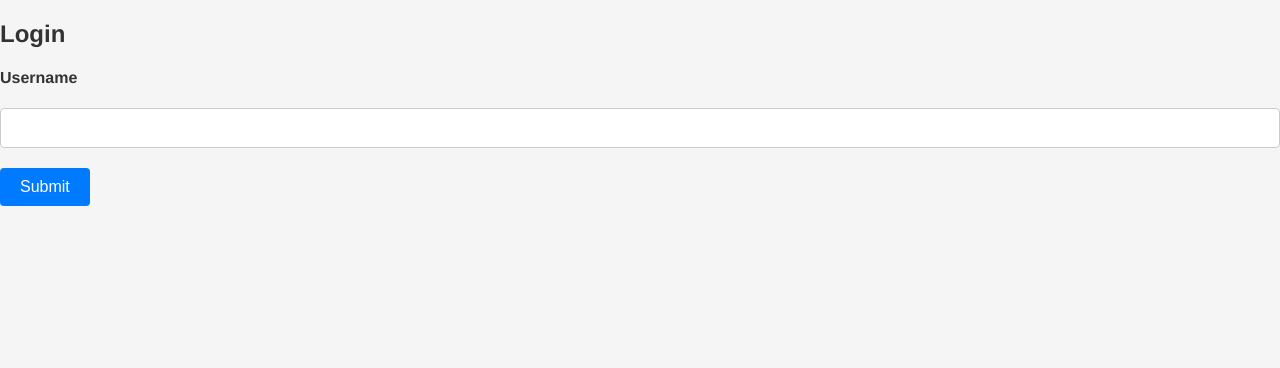
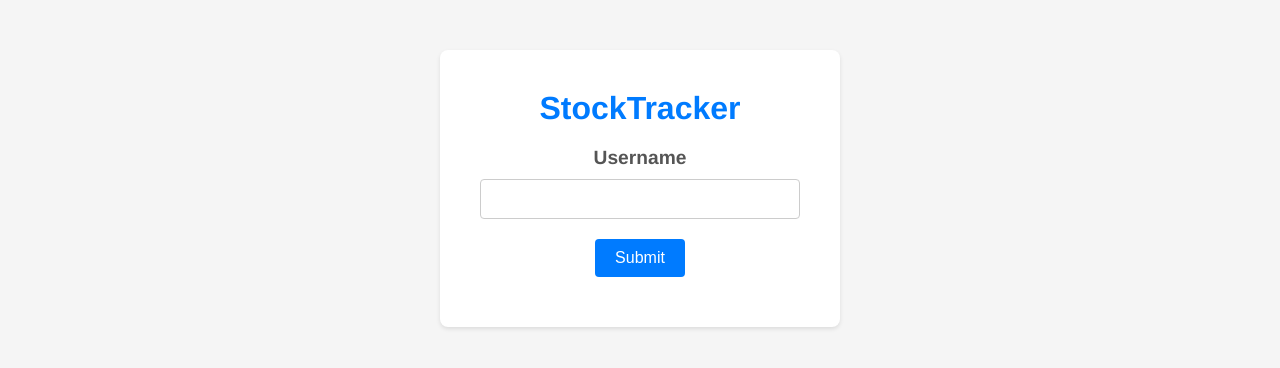
Before and after one commit to divpatel03/StockTrackerV2, a React (Vite) app in the folder my-react-app/: page /login in a window 1280 px wide. Shown: the top 368 px of the page. Built offline with nearby package versions, Linux system fonts and the light colour scheme.

Commit message:
Updated login page

```diff
--- a/my-react-app/src/About.jsx
+++ b/my-react-app/src/About.jsx
@@ -1,6 +1,6 @@
 import React from 'react';
 
-function About(){
+function About() {
     return (
         <div className="flex-container">
             <nav className="nav">
@@ -19,6 +19,7 @@ function About(){
                     </div>
                 </ul>
             </nav>
+            <div className="main-content">
                 <div className="aboutDescription">
                     <h1>StockTrack: Your Ultimate Stock Tracking Companion</h1>
                     <p>Welcome to StockTrack, the premier stock tracking application designed to empower investors of all levels.
@@ -26,29 +27,17 @@ function About(){
                         StockTrack provides the tools and insights you need to make informed investment decisions.</p>
                     <h2>Key Features:</h2>
                     <p>
-                Key Features:
-                <li>
-                    Real-Time Stock Data: Stay updated with live stock prices, charts, and market trends. Our real-time data ensures you never miss a market movement.
-                </li>
-                <li>
-                    Customizable Watchlists: Create and manage multiple watchlists to track your favorite stocks, ETFs, and indices. Personalize your watchlists with custom alerts and notifications.
-                </li>
-                <li>
-                    In-Depth Analysis: Access comprehensive financial data, including historical performance, earnings reports, and key metrics. Utilize our advanced charting tools to analyze stock trends and patterns.
-                </li>
-                <li>
-                    News & Insights: Stay ahead of the market with the latest news, expert analysis, and market insights. Our curated news feed ensures you are always informed about the factors impacting your investments.
-                </li>
-                <li>
-                    Portfolio Management: Monitor your investments and track your portfolio’s performance with ease. Get detailed reports and analytics to evaluate your investment strategies.
-                </li>
-                <li>
-                    User-Friendly Interface: Enjoy a sleek, intuitive design that makes stock tracking effortless. Our user-friendly interface ensures a seamless experience on both desktop and mobile devices.
-                </li>
-                <li>
-                    Secure & Reliable: Your data security is our top priority. StockTrack employs advanced encryption and security measures to keep your information safe.
-                </li>
+                    <ul>
+                        <li>Real-Time Stock Data: Stay updated with live stock prices, charts, and market trends. Our real-time data ensures you never miss a market movement.</li>
+                        <li>Customizable Watchlists: Create and manage multiple watchlists to track your favorite stocks, ETFs, and indices. Personalize your watchlists with custom alerts and notifications.</li>
+                        <li>In-Depth Analysis: Access comprehensive financial data, including historical performance, earnings reports, and key metrics. Utilize our advanced charting tools to analyze stock trends and patterns.</li>
+                        <li>News & Insights: Stay ahead of the market with the latest news, expert analysis, and market insights. Our curated news feed ensures you are always informed about the factors impacting your investments.</li>
+                        <li>Portfolio Management: Monitor your investments and track your portfolio’s performance with ease. Get detailed reports and analytics to evaluate your investment strategies.</li>
+                        <li>User-Friendly Interface: Enjoy a sleek, intuitive design that makes stock tracking effortless. Our user-friendly interface ensures a seamless experience on both desktop and mobile devices.</li>
+                        <li>Secure & Reliable: Your data security is our top priority. StockTrack employs advanced encryption and security measures to keep your information safe.</li>
+                    </ul>
                     </p>
+                </div>
             </div>
         </div>
     );
--- a/my-react-app/src/Login.jsx
+++ b/my-react-app/src/Login.jsx
@@ -21,7 +21,7 @@ function Login() {
     return(
         <div className="Login">
             <div className="LoginText">
-                <h2>Login</h2>
+                <h2>StockTracker</h2>
             </div>
             <div className="Username">
                 <h4>Username</h4>
--- a/my-react-app/src/index.css
+++ b/my-react-app/src/index.css
@@ -168,6 +168,64 @@ main {
     margin-top: 0;
 }
 
+/* Login container styles */
+.Login {
+    background-color: #fff;
+    padding: 40px;
+    border-radius: 8px;
+    box-shadow: 0 2px 4px rgba(0, 0, 0, 0.1);
+    width: 100%;
+    max-width: 400px;
+    box-sizing: border-box;
+    text-align: center;
+    margin: 0 auto;
+    margin-top: 50px; /* Add margin top to center vertically */
+}
+
+/* Login text styles */
+.LoginText h2 {
+    margin: 0;
+    color: #007bff; /* Blue color for heading */
+    font-size: 2em;
+    margin-bottom: 20px;
+}
+
+/* Username container styles */
+.Username h4 {
+    margin: 0;
+    color: #555;
+    font-size: 1.2em;
+    margin-bottom: 10px;
+}
+
+/* Input field styles */
+input[type="text"] {
+    width: 100%;
+    padding: 10px;
+    margin-bottom: 20px;
+    border: 1px solid #ccc;
+    border-radius: 4px;
+    font-size: 1em;
+    box-sizing: border-box;
+}
+
+/* Submit button styles */
+input[type="submit"] {
+    background-color: #007bff; /* Blue button background */
+    color: #fff; /* White text */
+    border: none;
+    border-radius: 4px;
+    padding: 10px 20px;
+    cursor: pointer;
+    font-size: 1em;
+    transition: background-color 0.3s;
+}
+
+input[type="submit"]:hover {
+    background-color: #0056b3; /* Darker blue on hover */
+}
+
+
 /* Button styles */
 button, input[type="submit"] {
     background-color: #007bff; /* Blue button background */
```
Lines whose indentation alone changed are shown as unchanged.
